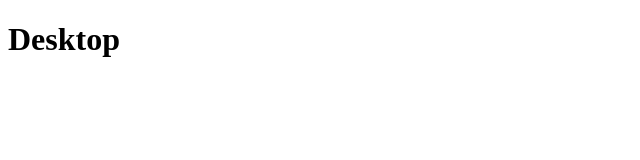
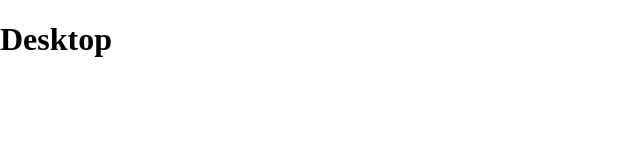
Before and after one commit to augustynd02/augustynOS, a React (Vite) app: page / in a window 1280 px wide. Shown: the top 160 px of the page, without its empty margins (0-640 px from the left). Built offline with nearby package versions, Linux system fonts and the light colour scheme.

Commit message:
feat: include and fix scss files

```diff
--- a/src/App.tsx
+++ b/src/App.tsx
@@ -1,9 +1,12 @@
 import Desktop from "./components/Desktop/Desktop"
 import Taskbar from "./components/Taskbar/Taskbar"
 
+import styles from './app.module.scss'
+import './main.scss'
+
 function App() {
   return (
-    <main data-testid="app">
+    <main className={styles.app} id="app" data-testid="app">
       <Desktop />
       <Taskbar />
     </main>
--- /dev/null
+++ b/src/app.module.scss
@@ -0,0 +1,5 @@
+.app {
+    height: 100vh;
+    display: flex;
+    flex-direction: column;
+}
--- a/src/components/Desktop/Desktop.tsx
+++ b/src/components/Desktop/Desktop.tsx
@@ -1,6 +1,8 @@
+import styles from './desktop.module.scss'
+
 function Desktop() {
     return (
-        <div data-testid="desktop">
+        <div className={styles.desktop} data-testid="desktop" >
             <h1>Desktop</h1>
         </div>
     )
--- /dev/null
+++ b/src/components/Desktop/desktop.module.scss
@@ -0,0 +1,3 @@
+.desktop {
+    flex: 1;
+}
--- a/src/components/Taskbar/Taskbar.tsx
+++ b/src/components/Taskbar/Taskbar.tsx
@@ -1,6 +1,8 @@
+import styles from './taskbar.module.scss'
+
 function Taskbar() {
     return (
-        <div data-testid="taskbar" id="taskbar">
+        <div data-testid="taskbar" id="taskbar" className={styles.taskbar}>
             <StartMenu />
             <div className="tabs" data-testid="tabs">
 
--- /dev/null
+++ b/src/components/Taskbar/taskbar.module.scss
@@ -0,0 +1,3 @@
+.taskbar {
+    height: 50px;
+}
--- /dev/null
+++ b/src/main.scss
@@ -0,0 +1,5 @@
+body {
+    margin: 0;
+    height: 100vh;
+    width: 100vw;
+}
```
